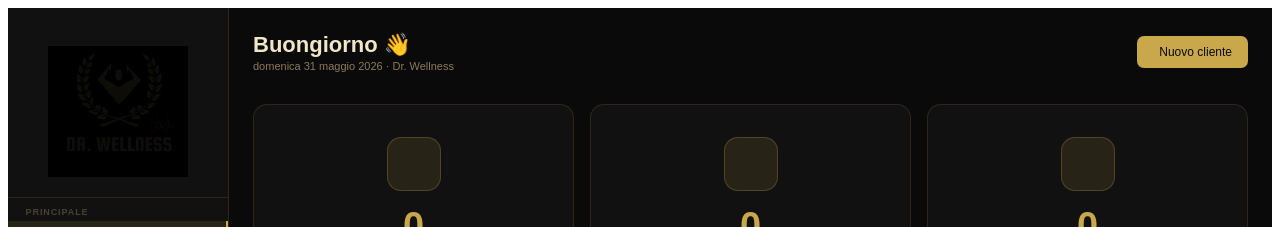
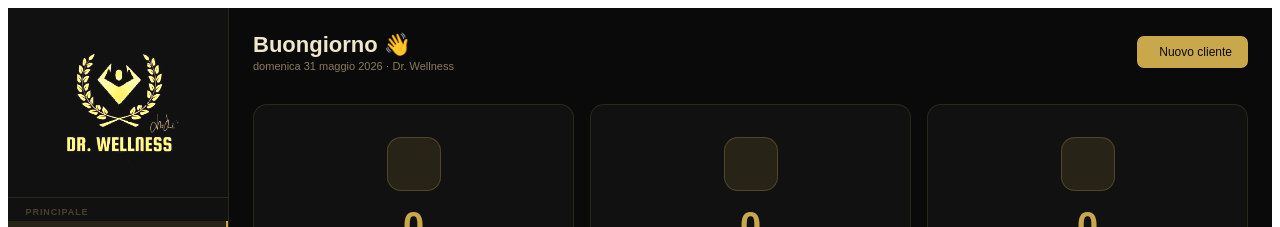
Before and after one commit to ivanostanisci/drwellness, a React (Vite) app: page /dashboard in a window 1280 px wide. Shown: the top 227 px of the page. Built offline with nearby package versions, Linux system fonts and the light colour scheme; no server answers; the database is empty.

Commit message:
logo screen blend no sfondo nero

```diff
--- a/src/components/Layout.jsx
+++ b/src/components/Layout.jsx
@@ -10,7 +10,7 @@ export default function Layout({ children }) {
       <style>{css}</style>
       <div className="sidebar">
         <div style={{padding:"1.25rem",borderBottom:".5px solid var(--bord)",display:"flex",justifyContent:"center",alignItems:"center"}}>
-          <img src="/logo.jpg" style={{width:"140px",objectFit:"contain",mixBlendMode:"multiply",filter:"sepia(0.3) saturate(0.85) brightness(0.8)"}}/>
+          <img src="/logo.jpg" style={{width:"140px",objectFit:"contain",mixBlendMode:"screen",filter:"sepia(0.4) saturate(1.2) brightness(1.1)"}}/>
         </div>
         <span className="nav-sec">Principale</span>
         <NavLink to="/dashboard" className="nav-link"><i className="ti ti-layout-dashboard"></i> Dashboard</NavLink>
```
